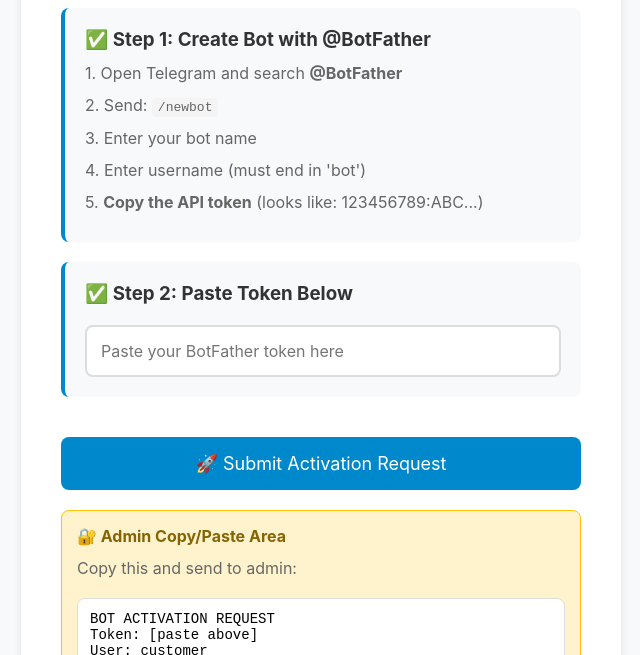
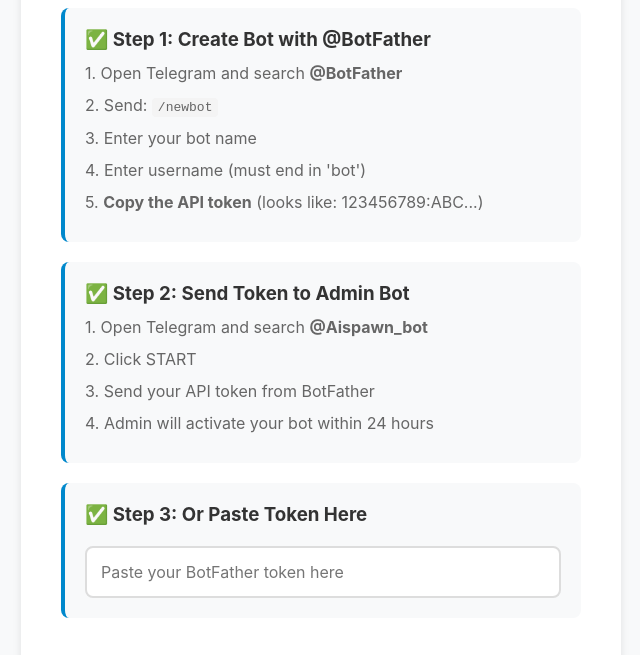
Before and after one commit to cyberhubai3000-bot/ai-bot-marketplace, a plain HTML site: page activate.html in a window 1280 px wide. Shown: the part 141-796 px from the top of the page, without its empty margins (319-959 px from the left). Drawn offline with Linux system fonts and the light colour scheme.

Commit message:
Update activation page with admin bot instructions

```diff
--- a/activate.html
+++ b/activate.html
@@ -39,12 +39,19 @@
         </div>
 
         <div class="step">
-            <h3>✅ Step 2: Paste Token Below</h3>
-            <input type="text" id="token" placeholder="Paste your BotFather token here" autocomplete="off">
-            <input type="hidden" id="user_id" value="customer">
+            <h3>✅ Step 2: Send Token to Admin Bot</h3>
+            <p>1. Open Telegram and search <strong>@Aispawn_bot</strong></p>
+            <p>2. Click START</p>
+            <p>3. Send your API token from BotFather</p>
+            <p>4. Admin will activate your bot within 24 hours</p>
         </div>
 
-        <button onclick="submitActivation()">🚀 Submit Activation Request</button>
+        <div class="step">
+            <h3>✅ Step 3: Or Paste Token Here</h3>
+            <input type="text" id="token" placeholder="Paste your BotFather token here" autocomplete="off">
+        </div>
+
+        <button onclick="submitActivation()">🚀 Submit for Review</button>
 
         <div id="result" class="result"></div>
 
```
